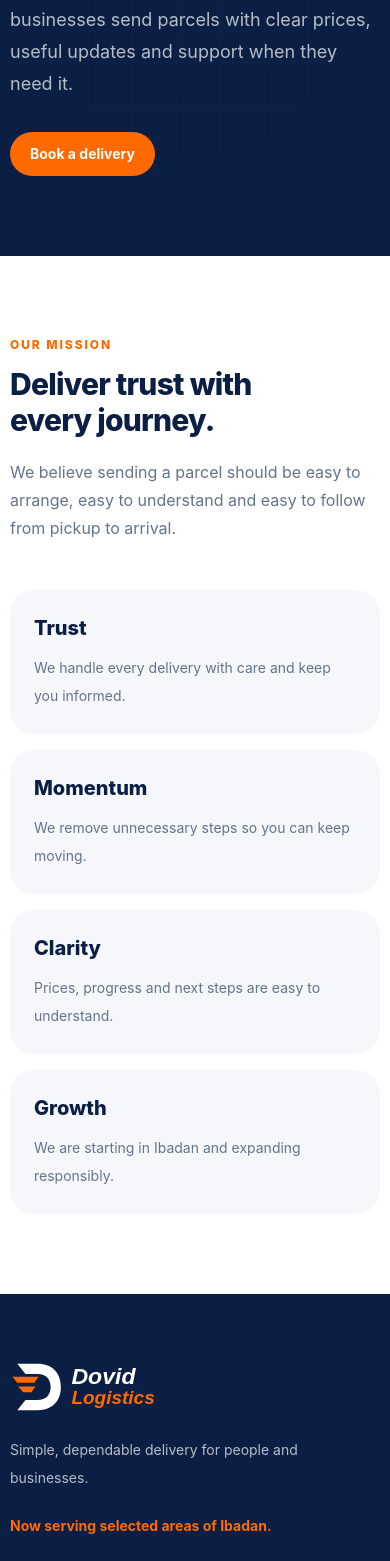
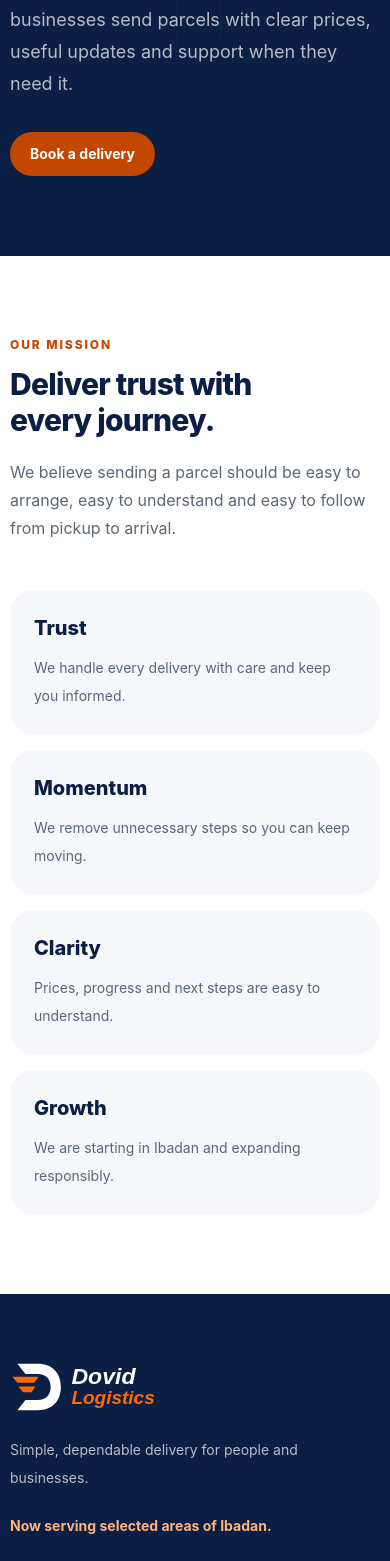
Before and after one commit to OllyC1/dovid-logistics-web, a Next.js app: page /about in a window 390 px wide. Shown: the part 327-1888 px from the top of the page. Built offline with nearby package versions, Linux system fonts and the light colour scheme; no server answers.

Commit message:
improve-mobile-color-contrast

```diff
--- a/src/app/(rider)/rider/page.tsx
+++ b/src/app/(rider)/rider/page.tsx
@@ -28,7 +28,7 @@ export default async function RiderAssignments() {
             {run.expected_completion_at ? <p className="text-sm text-white/70 sm:text-right">Expected completion<br/><strong className="text-white">{new Date(run.expected_completion_at).toLocaleString("en-NG")}</strong></p> : null}
           </div>
           <div className="mt-5 min-w-0 rounded-2xl bg-white/10 p-4"><p className="text-xs uppercase tracking-widest text-orange">Next recommended stop</p><p className="mt-2 break-words font-bold">{next ? `${next.stop_type.replaceAll("_", " ")} · ${next.address}` : "No pending stop"}</p></div>
-          <ol className="mt-4 grid gap-2">{stops.map((stop) => <li key={stop.id} className="grid min-w-0 grid-cols-[auto_minmax(0,1fr)] gap-3 rounded-xl bg-white/5 p-3 text-sm"><span className="font-bold text-orange">{stop.sequence}</span><span className="min-w-0 break-words capitalize">{stop.stop_type.replaceAll("_", " ")} · {stop.status.replaceAll("_", " ")}<span className="block break-words text-white/60">{stop.address}</span></span></li>)}</ol>
+          <ol className="mt-4 grid gap-2">{stops.map((stop) => <li key={stop.id} className="grid min-w-0 grid-cols-[auto_minmax(0,1fr)] gap-3 rounded-xl bg-white/5 p-3 text-sm"><span className="font-bold text-orange-light">{stop.sequence}</span><span className="min-w-0 break-words capitalize">{stop.stop_type.replaceAll("_", " ")} · {stop.status.replaceAll("_", " ")}<span className="block break-words text-white/60">{stop.address}</span></span></li>)}</ol>
         </article>;
       })}{!runs?.length ? <p className="rounded-3xl bg-white p-6 text-slate sm:p-8">No active delivery run. Your assigned bike remains unavailable until dispatch and safety checks are complete.</p> : null}</div>
     </section>
--- a/src/app/globals.css
+++ b/src/app/globals.css
@@ -3,11 +3,11 @@
 @theme inline {
   --color-navy: #0b1f44;
   --color-navy-soft: #17356e;
-  --color-orange: #ff6a00;
-  --color-orange-dark: #df5900;
+  --color-orange: #c44700;
+  --color-orange-dark: #a83c00;
   --color-orange-light: #ffb27c;
   --color-cloud: #f5f7fa;
-  --color-slate: #64748b;
+  --color-slate: #5b6678;
   --font-sans: Inter, ui-sans-serif, system-ui, -apple-system, BlinkMacSystemFont, "Segoe UI", sans-serif;
   --font-display: Montserrat, Inter, ui-sans-serif, system-ui, sans-serif;
 }
@@ -16,11 +16,11 @@
 html { max-width: 100%; overflow-x: clip; scroll-behavior: auto; }
 body { margin: 0; max-width: 100%; overflow-x: clip; background: #f8fafc; color: #1f2937; font-family: var(--font-sans); }
 h1, h2, h3, h4 { font-family: var(--font-display); }
-::selection { background: #ff6a00; color: white; }
+::selection { background: #c44700; color: white; }
 .container { width: min(100% - 1.25rem, 1180px); margin-inline: auto; }
 [data-workspace-content] { min-width: 0; overflow-wrap: anywhere; }
 [data-workspace-content] input, [data-workspace-content] select, [data-workspace-content] textarea { min-width: 0; max-width: 100%; }
-.eyebrow { color: #ff6a00; font-size: .75rem; font-weight: 800; letter-spacing: .16em; text-transform: uppercase; }
+.eyebrow { color: #c44700; font-size: .75rem; font-weight: 800; letter-spacing: .16em; text-transform: uppercase; }
 .route-grid { background-image: linear-gradient(rgba(255,255,255,.08) 1px, transparent 1px), linear-gradient(90deg, rgba(255,255,255,.08) 1px, transparent 1px); background-size: 44px 44px; mask-image: radial-gradient(circle at center, black, transparent 80%); }
 .route-line { stroke-dasharray: 9 10; animation: route 18s linear infinite; }
 @keyframes route { to { stroke-dashoffset: -380; } }
--- a/src/app/how-it-works/page.tsx
+++ b/src/app/how-it-works/page.tsx
@@ -6,5 +6,5 @@ export const metadata = createMetadata("How Dovid delivery works", "See how to b
 const steps = [["Choose the addresses", "Search for the pickup and delivery locations, then confirm each one on the map."], ["Tell us about the parcel", "Choose the parcel size and delivery speed, and add any helpful instructions."], ["See your price", "Review the full delivery price before you make a booking."], ["Choose who pays", "Pay yourself or send the receiver a payment request."], ["We collect", "Your rider heads to the pickup address and keeps the delivery status updated."], ["Follow the journey", "Track the parcel from your account or with the reference in your confirmation."], ["Receive the parcel", "The rider confirms delivery when the parcel reaches the receiver."]] as const;
 
 export default function HowItWorksPage() {
-  return <><PageHero eyebrow="How it works" title="A clear journey from pickup to arrival." copy="Book in a few simple steps, see your price and follow the parcel along the way." /><section className="py-20 md:py-28"><div className="container"><SectionHeading eyebrow="The journey" title="Book. Follow. Receive." /><ol className="mt-12 grid gap-4">{steps.map(([title, copy], index) => <li key={title} className="grid gap-4 rounded-3xl bg-white p-6 shadow-sm md:grid-cols-[80px_1fr] md:items-center"><span className="text-4xl font-extrabold text-orange">{String(index + 1).padStart(2, "0")}</span><div><h2 className="text-xl font-extrabold text-navy">{title}</h2><p className="mt-2 leading-7 text-slate">{copy}</p></div></li>)}</ol></div></section><section className="bg-orange py-16 text-white"><div className="container"><h2 className="text-3xl font-extrabold">The receiver can pay too.</h2><p className="mt-4 max-w-3xl leading-8 text-white/85">Choose receiver payment during booking and share the Dovid payment link. If they pay when the parcel arrives, the rider hands it over after the payment is confirmed.</p></div></section></>;
+  return <><PageHero eyebrow="How it works" title="A clear journey from pickup to arrival." copy="Book in a few simple steps, see your price and follow the parcel along the way." /><section className="py-20 md:py-28"><div className="container"><SectionHeading eyebrow="The journey" title="Book. Follow. Receive." /><ol className="mt-12 grid gap-4">{steps.map(([title, copy], index) => <li key={title} className="grid gap-4 rounded-3xl bg-white p-6 shadow-sm md:grid-cols-[80px_1fr] md:items-center"><span className="text-4xl font-extrabold text-orange">{String(index + 1).padStart(2, "0")}</span><div><h2 className="text-xl font-extrabold text-navy">{title}</h2><p className="mt-2 leading-7 text-slate">{copy}</p></div></li>)}</ol></div></section><section className="bg-orange py-16 text-white"><div className="container"><h2 className="text-3xl font-extrabold">The receiver can pay too.</h2><p className="mt-4 max-w-3xl leading-8 text-white">Choose receiver payment during booking and share the Dovid payment link. If they pay when the parcel arrives, the rider hands it over after the payment is confirmed.</p></div></section></>;
 }
--- a/src/components/layout/footer.tsx
+++ b/src/components/layout/footer.tsx
@@ -15,5 +15,5 @@ const groups = [
 export function Footer() {
   const pathname = usePathname();
   if (isWorkspacePath(pathname)) return null;
-  return <footer className="bg-navy text-white"><div className="container grid gap-12 py-16 lg:grid-cols-[1.2fr_2fr]"><div className="max-w-sm"><Image src="/brand/dovid-reverse.svg" alt="Dovid Logistics" width={190} height={52} /><p className="mt-5 text-sm leading-7 text-white/70">Simple, dependable delivery for people and businesses.</p><p className="mt-6 text-sm font-bold text-orange">Now serving selected areas of Ibadan.</p></div><div className="grid grid-cols-2 gap-8 md:grid-cols-4">{groups.map((group) => <div key={group.title}><h2 className="text-sm font-extrabold">{group.title}</h2><ul className="mt-4 grid gap-3">{group.links.map(([label, href]) => <li key={href}><Link href={href} className="text-sm text-white/65 transition hover:text-orange">{label}</Link></li>)}</ul></div>)}</div></div><div className="border-t border-white/10"><div className="container flex flex-wrap items-center justify-between gap-4 py-6 text-xs text-white/55"><p>© {new Date().getFullYear()} Dovid Logistics. All rights reserved.</p><p>Delivering trust. Moving forward.</p></div></div></footer>;
+  return <footer className="bg-navy text-white"><div className="container grid gap-12 py-16 lg:grid-cols-[1.2fr_2fr]"><div className="max-w-sm"><Image src="/brand/dovid-reverse.svg" alt="Dovid Logistics" width={190} height={52} /><p className="mt-5 text-sm leading-7 text-white/70">Simple, dependable delivery for people and businesses.</p><p className="mt-6 text-sm font-bold text-orange-light">Now serving selected areas of Ibadan.</p></div><div className="grid grid-cols-2 gap-8 md:grid-cols-4">{groups.map((group) => <div key={group.title}><h2 className="text-sm font-extrabold">{group.title}</h2><ul className="mt-4 grid gap-3">{group.links.map(([label, href]) => <li key={href}><Link href={href} className="text-sm text-white/65 transition hover:text-orange-light">{label}</Link></li>)}</ul></div>)}</div></div><div className="border-t border-white/10"><div className="container flex flex-wrap items-center justify-between gap-4 py-6 text-xs text-white/55"><p>© {new Date().getFullYear()} Dovid Logistics. All rights reserved.</p><p>Delivering trust. Moving forward.</p></div></div></footer>;
 }
```
Also changed, not shown: src/app/page.tsx (+2 -2 lines), src/components/admin/break-even-simulator.tsx (+1 -1 lines).
